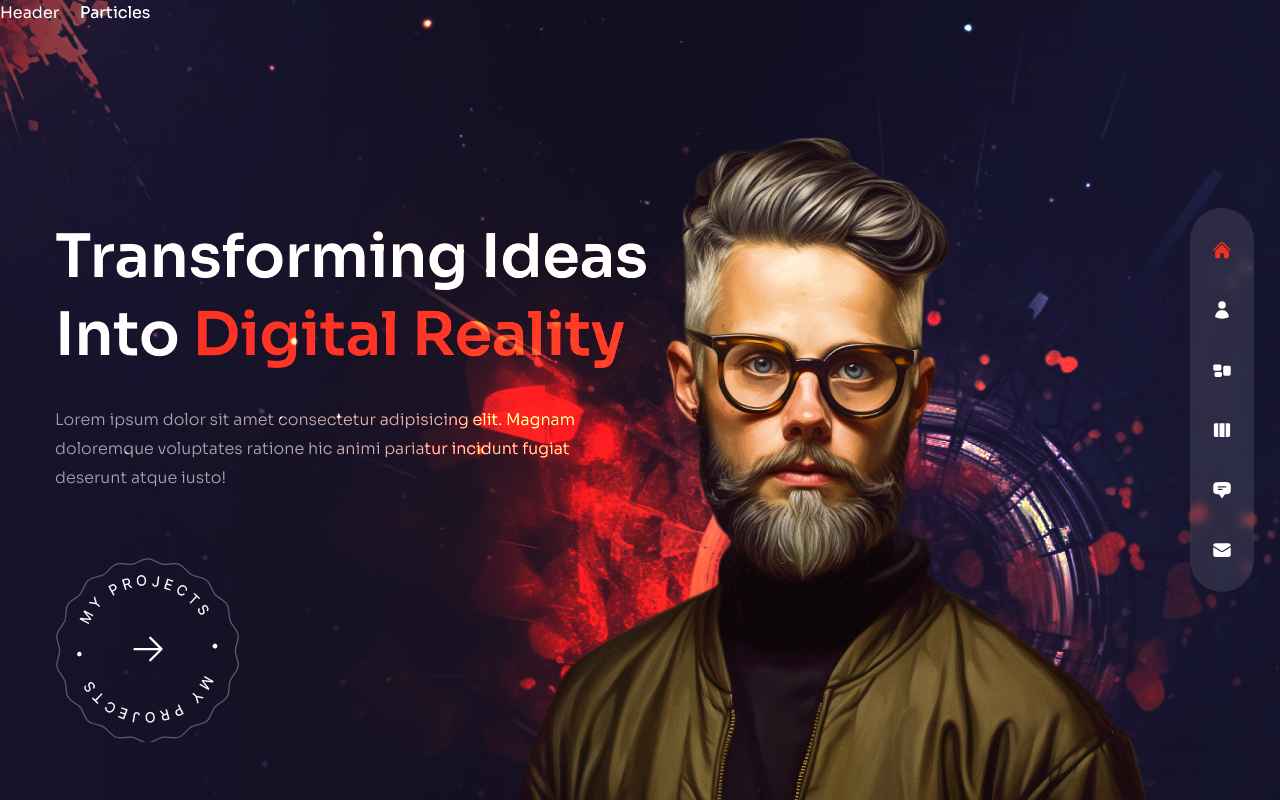
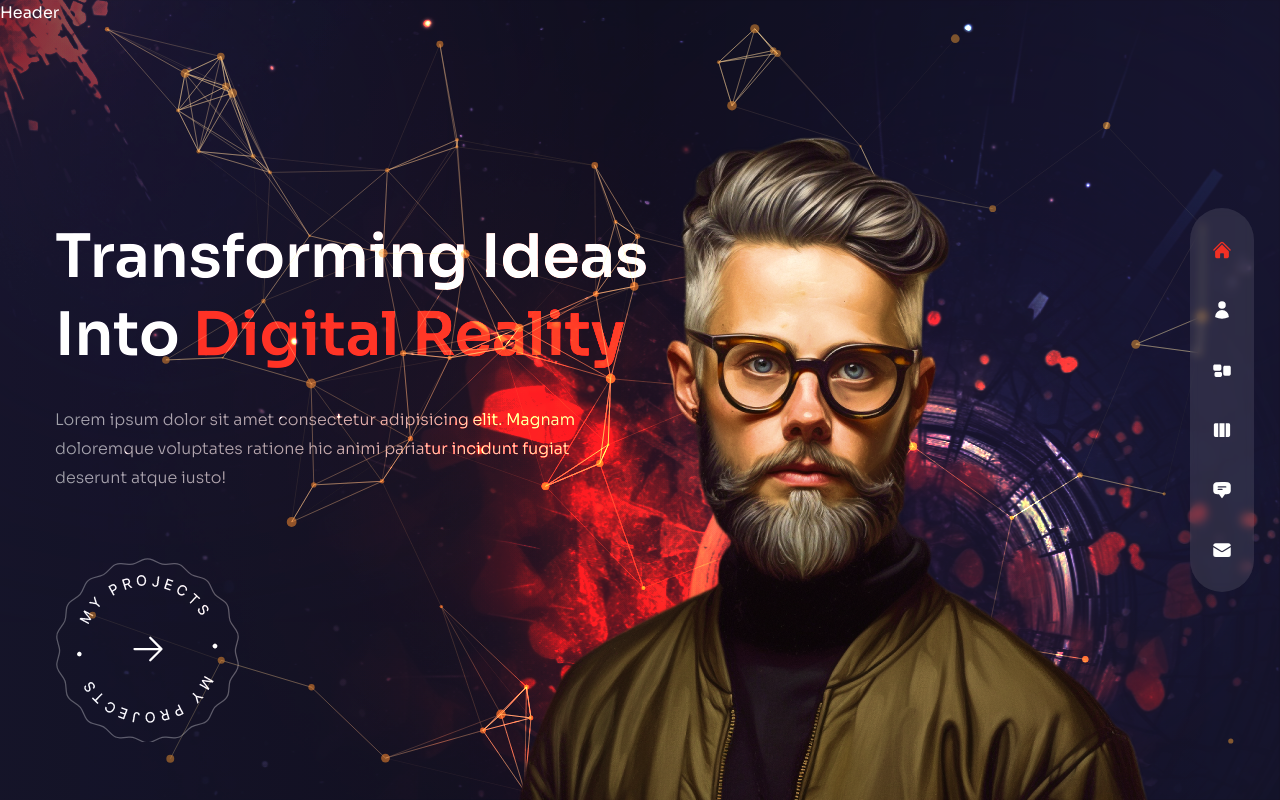
Before and after one commit to Ala-Younes/framer-motion-portfolio, a Next.js app: page / in a window 1280 px wide. Built offline with nearby package versions, Linux system fonts and the light colour scheme.

Commit message:
0006 / Feature / consume particles lib

```diff
--- a/components/ParticlesContainer.tsx
+++ b/components/ParticlesContainer.tsx
@@ -1,5 +1,99 @@
+import { useCallback } from "react";
+import Particles from "react-tsparticles";
+import { loadFull } from "tsparticles";
+import type { Engine } from "tsparticles-engine";
+
+// ! What a config ....
+// ! Its better to have the options object decomposed to many layers maybe
+// ! name them differently like that we may understand something (refer to docs)
 const ParticlesContainer = () => {
-  return <h1>ParticlesContainer</h1>;
+  const particlesInit = useCallback(async (engine: Engine) => {
+    await loadFull(engine);
+  }, []);
+
+  const particlesLoaded = useCallback(async () => {}, []);
+
+  return (
+    <Particles
+      className="w-full h-full absolute-z-0"
+      id="tsparticles"
+      init={particlesInit}
+      loaded={particlesLoaded}
+      options={{
+        fullScreen: { enable: false },
+        background: {
+          color: {
+            value: "",
+          },
+        },
+        fpsLimit: 120,
+        interactivity: {
+          events: {
+            onClick: {
+              enable: false,
+              mode: "push",
+            },
+            onHover: {
+              enable: true,
+              mode: "repulse",
+            },
+            resize: true,
+          },
+          modes: {
+            push: {
+              quantity: 90,
+            },
+            repulse: {
+              distance: 200,
+              duration: 0.4,
+            },
+          },
+        },
+        particles: {
+          color: {
+            value: "#e68e2e",
+          },
+          links: {
+            color: "#f5d393",
+            distance: 150,
+            enable: true,
+            opacity: 0.5,
+            width: 1,
+          },
+          collisions: {
+            enable: true,
+          },
+          move: {
+            direction: "none",
+            enable: true,
+            outModes: {
+              default: "bounce",
+            },
+            random: false,
+            speed: 1,
+            straight: false,
+          },
+          number: {
+            density: {
+              enable: true,
+              area: 800,
+            },
+            value: 80,
+          },
+          opacity: {
+            value: 0.5,
+          },
+          shape: {
+            type: "circle",
+          },
+          size: {
+            value: { min: 1, max: 5 },
+          },
+        },
+        detectRetina: true,
+      }}
+    />
+  );
 };
 
 export default ParticlesContainer;
--- a/pages/index.tsx
+++ b/pages/index.tsx
@@ -1,13 +1,10 @@
-import { Inter } from "next/font/google";
-
-const inter = Inter({ subsets: ["latin"] });
-
 import ParticlesContainer from "@/components/ParticlesContainer";
 import ProjectBtn from "@/components/ProjectBtn";
 import { motion } from "framer-motion";
 import { fadeIn } from "@/variant";
 import Avatar from "@/components/Avatar";
 
+// ! So many positions used => Check layer ...
 export default function Home() {
   return (
     <div className="bg-primary/60 h-full">
@@ -59,7 +56,7 @@
         {/* background image */}
         <div className="bg-none xl:bg-explosion xl:bg-cover xl:bg-right xl:bg-no-repeat w-full h-full absolute mix-blend-color-dodge translate-z-0 "></div>
         {/* Particles */}
-        <div>Particles</div>
+        <ParticlesContainer />
         {/* max height and max width are the same as the image w/h */}
         <motion.div
           variants={fadeIn("up", 0.5)}
```
